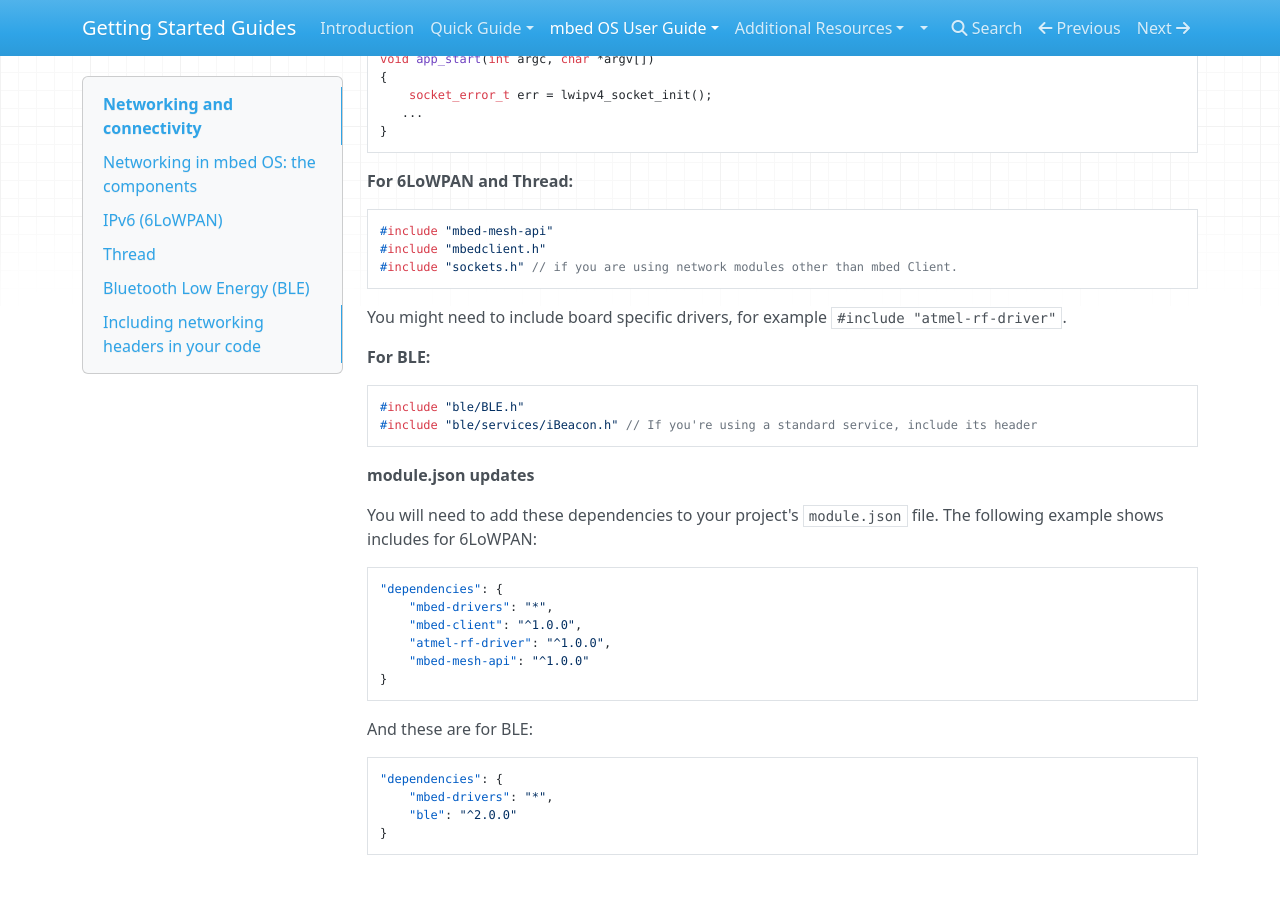
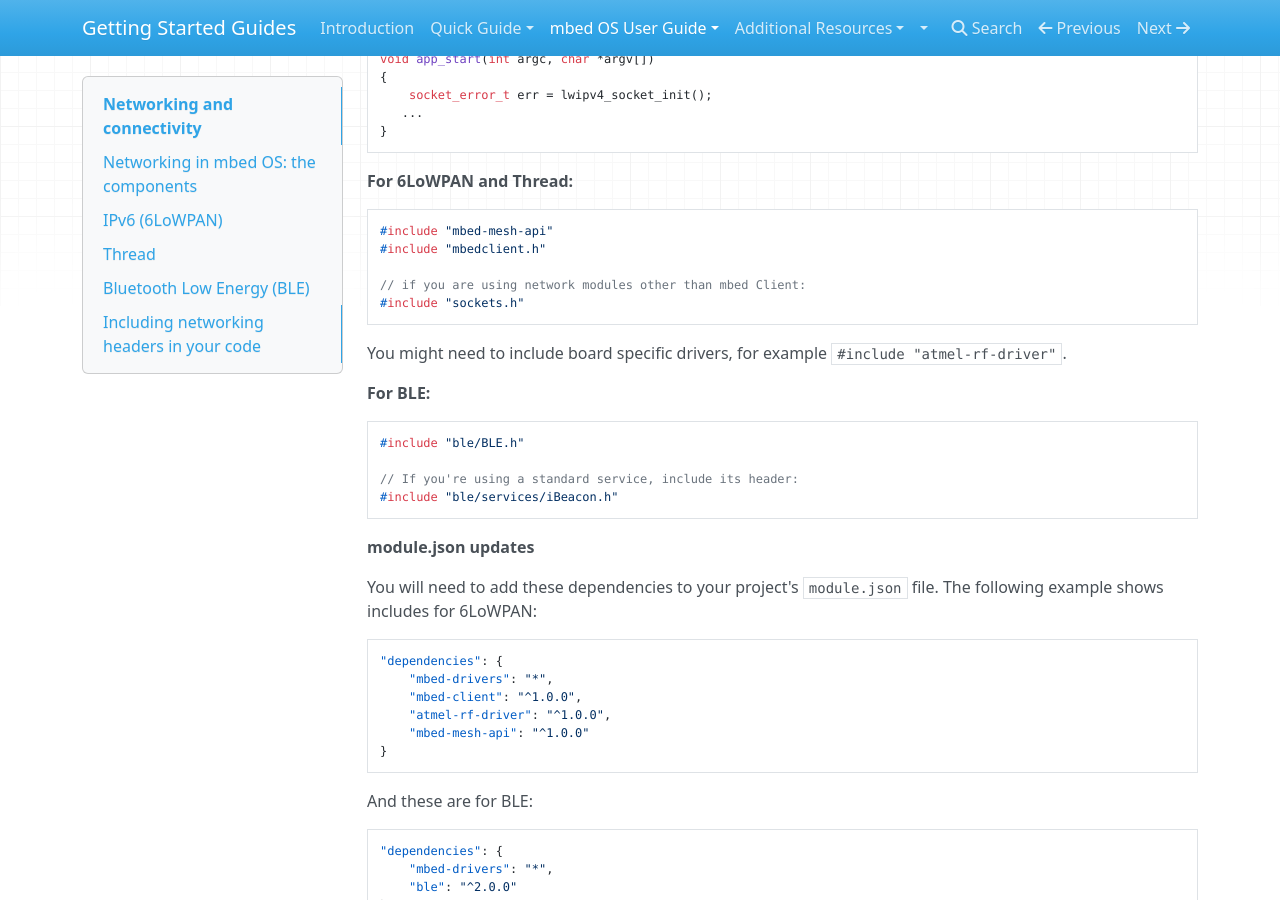
Before and after one commit to ARMmbed/GettingStartedmbedOS, an MkDocs documentation site: the page built from Docs/Full_Guide/networking.md, in a window 1280 px wide and 900 px high, scrolled down 5192 px. Built offline with MkDocs 1.6.1, drawn with Linux system fonts in a browser that asks for light colours; nearby versions of some CDN libraries; old or Windows-style settings are respelled for this version of MkDocs.

Commit message:
Code blocks overflow

````diff
--- a/Docs/Full_Guide/networking.md
+++ b/Docs/Full_Guide/networking.md
@@ -194,7 +194,9 @@ __For 6LoWPAN and Thread:__
 ```c++
 #include "mbed-mesh-api"
 #include "mbedclient.h"
-#include "sockets.h" // if you are using network modules other than mbed Client.
+
+// if you are using network modules other than mbed Client:
+#include "sockets.h"
 ```
 
 You might need to include board specific drivers, for example ``#include "atmel-rf-driver"``.
@@ -203,7 +205,9 @@ __For BLE:__
 
 ```c++
 #include "ble/BLE.h"
-#include "ble/services/iBeacon.h" // If you're using a standard service, include its header
+
+// If you're using a standard service, include its header:
+#include "ble/services/iBeacon.h"
 ```
 
 __module.json updates__
````
